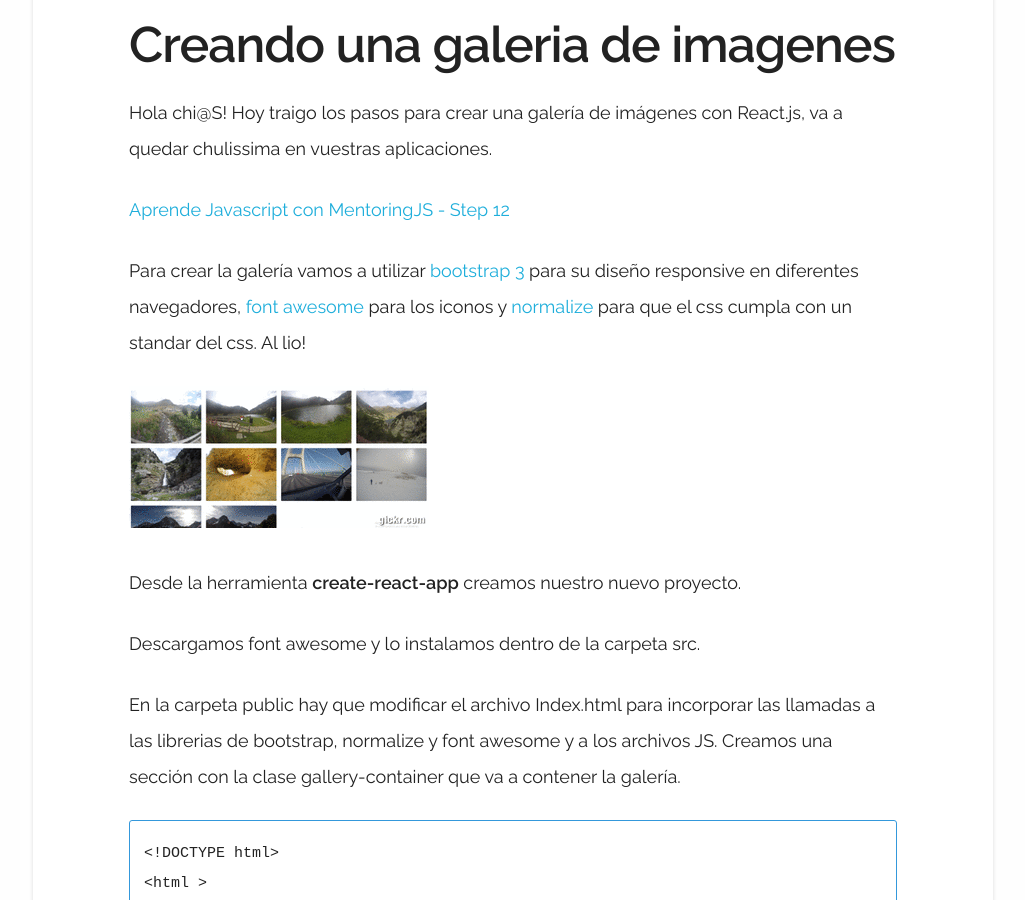
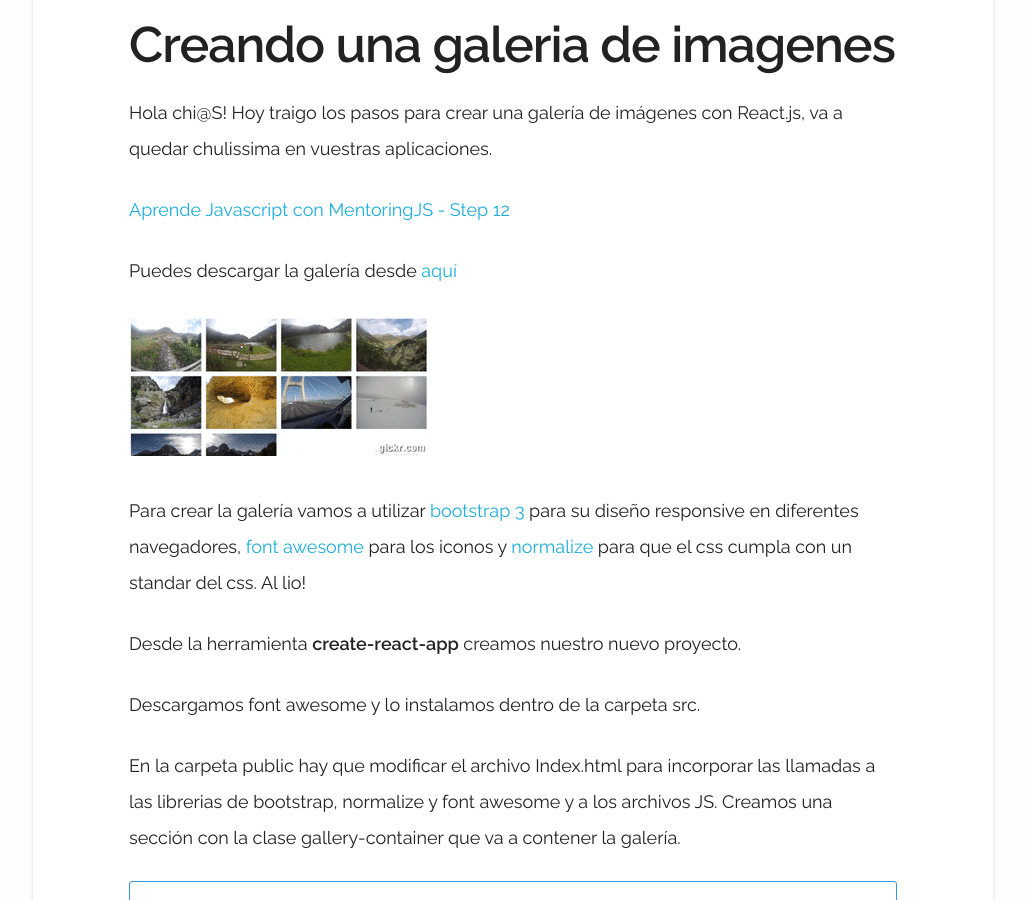
Before and after one commit to jordigomper/myblog, a Jekyll site: the page built from _posts/2017-10-10-Galleria-de-imagenes.md, in a window 1280 px wide and 900 px high, scrolled down 381 px. Shown: the whole window, without its empty margins (127-1152 px from the left). Built offline with Jekyll 4.4.1, drawn with Linux system fonts in a browser that asks for light colours.

Commit message:
articulo galeria

```diff
--- a/_posts/2017-10-10-Galleria-de-imagenes.md
+++ b/_posts/2017-10-10-Galleria-de-imagenes.md
@@ -9,9 +9,12 @@ Hola chi@S! Hoy traigo los pasos para crear una galería de imágenes con React.
 
 [Aprende Javascript con MentoringJS - Step 12](http://mentoringjs.com/)
 
+Puedes descargar la galería desde [aquí](https://github.com/jordigomper/image_gallery_React)
+
+![galeria con react.js]( https://jordigomper.github.io/myblog/img/gif/galeria_imagenes.gif)
+
 Para crear la galería vamos a utilizar [bootstrap 3](http://getbootstrap.com/) para su diseño responsive en diferentes navegadores, [font awesome](http://fontawesome.io/) para los iconos y [normalize](http://necolas.github.io/normalize.css/?lipi=urn%3Ali%3Apage%3Ad_flagship3_pulse_read%3BloKgz4hXQWGzOHMvH40r6w%3D%3D) para que el css cumpla con un standar del css. Al lio!
 
-![galeria con react.js]( https://jordigomper.github.io/myblog/img/gif/galeria_imagenes.gif)
 
 Desde la herramienta **create-react-app** creamos nuestro nuevo proyecto.
 
```
